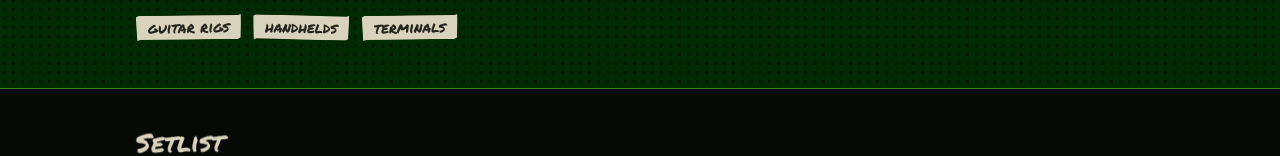
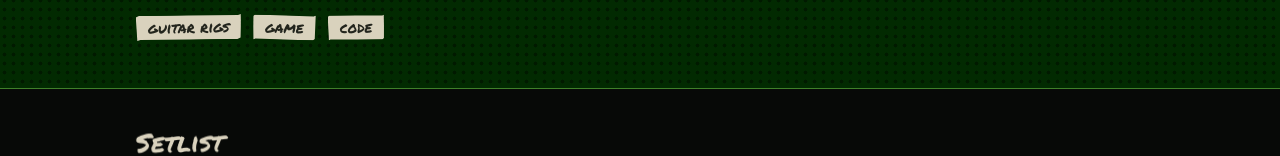
Before and after one commit to hitaloose/hitaloose.github.io, an Astro site: page / in a window 1280 px wide. Shown: the part 494-650 px from the top of the page. Built offline with nearby package versions, Linux system fonts and the light colour scheme; Astro itself is replaced by a stand-in of ours.

Commit message:
feat: hero labels guitar rigs, game, code
Co-Authored-By: Claude Opus 5.5 <noreply@anthropic.com>

```diff
--- a/src/pages/index.astro
+++ b/src/pages/index.astro
@@ -10,7 +10,7 @@ const posts = await getPosts();
     <div class="wrap inner">
       <h1>Gear, games and <em>code</em>, built by hand.</h1>
       <p>I'm Hitalo, a backend engineer from Dois Vizinhos, Brazil. After work I build tools around music and games: pedal controllers, handheld ports, terminal apps. This is where I write them up.</p>
-      <div class="tapes"><span class="tape">guitar rigs</span><span class="tape">handhelds</span><span class="tape">terminals</span></div>
+      <div class="tapes"><span class="tape">guitar rigs</span><span class="tape">game</span><span class="tape">code</span></div>
     </div>
   </section>
 
```
